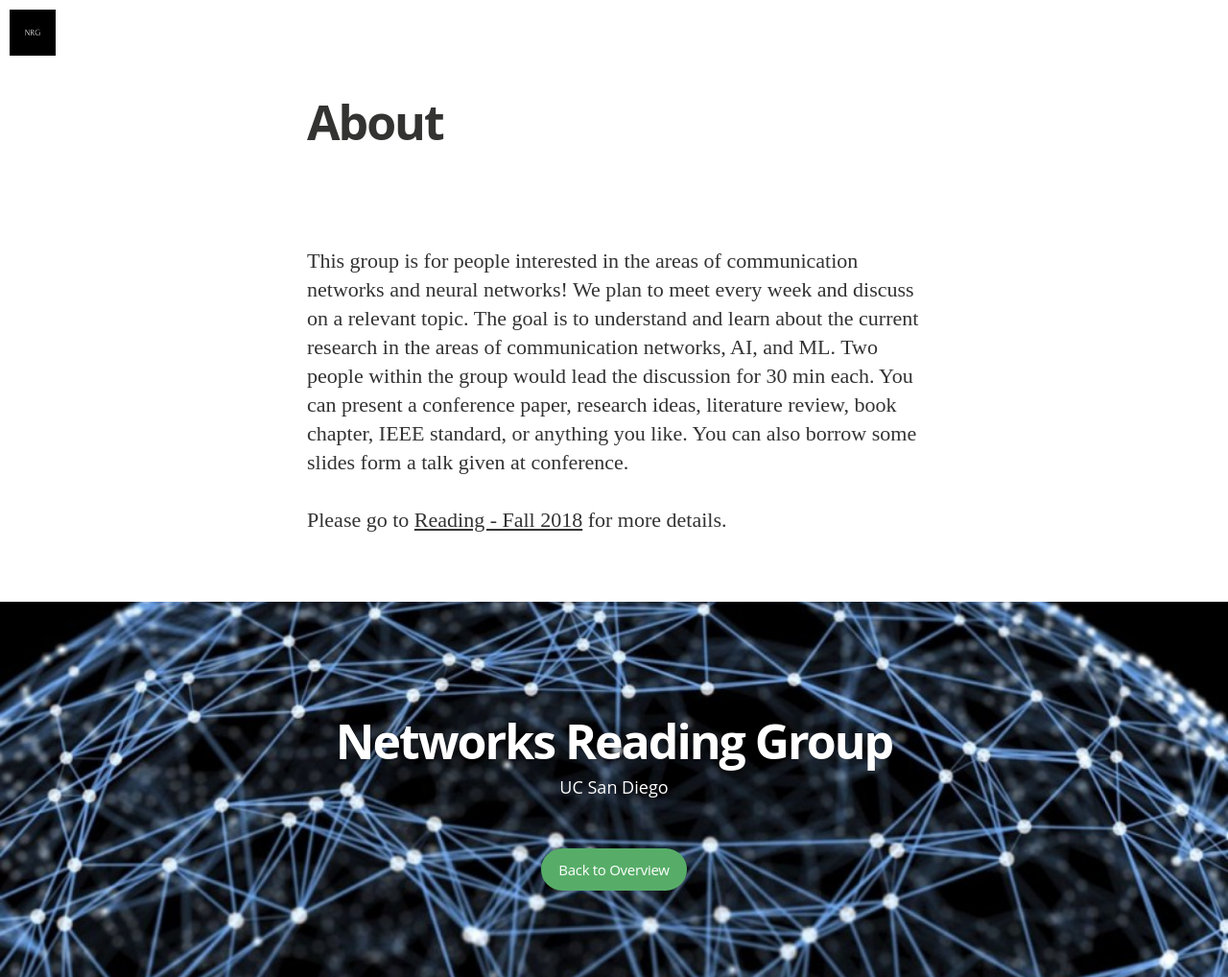
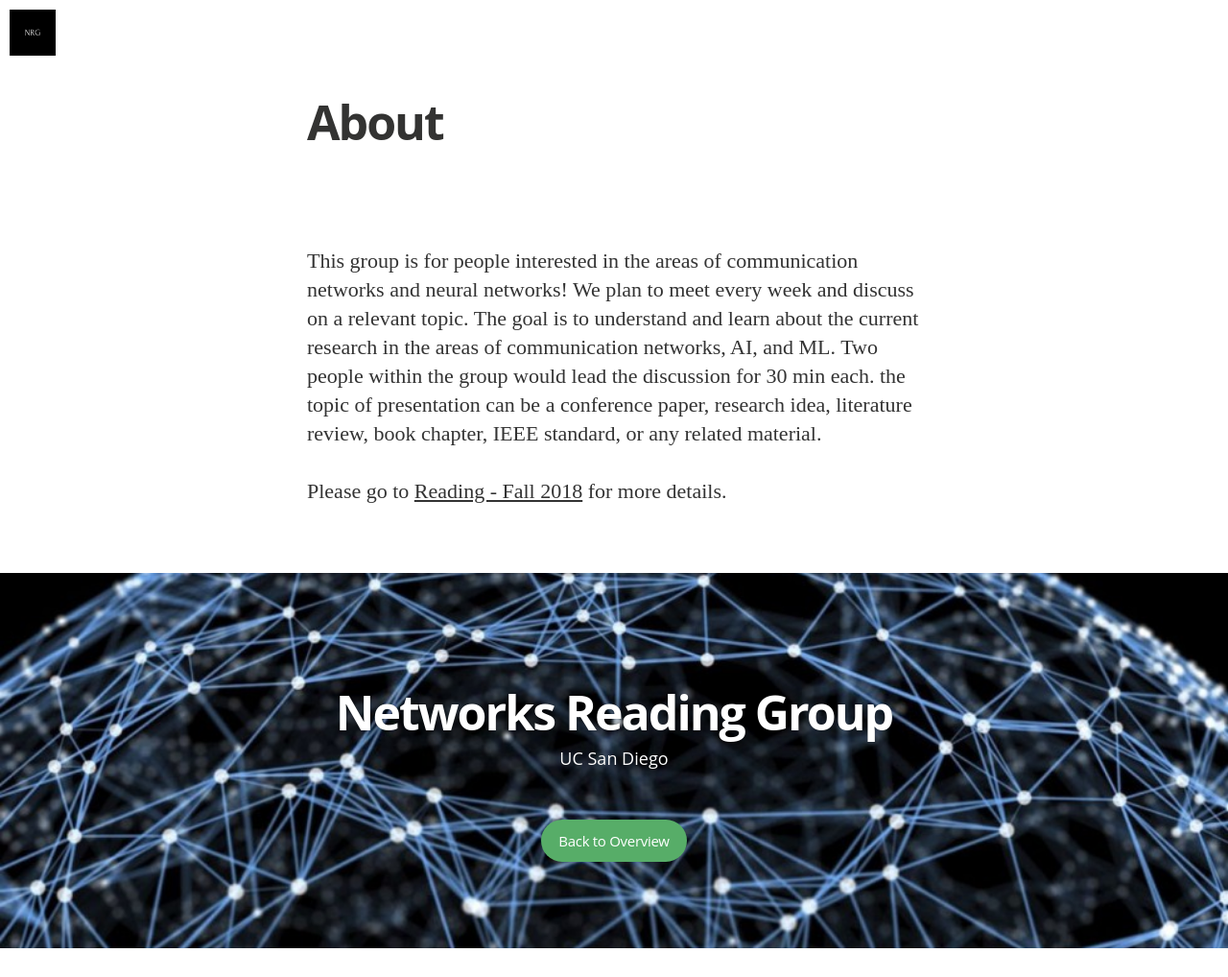
Before and after one commit to nrgucsd/nrgucsd.github.io, a Jekyll site: the page built from about.md, in a window 1280 px wide. Shown: the whole page at 96% size. Built offline with Jekyll 4.4.1, drawn with Linux system fonts in a browser that asks for light colours; nearby versions of some CDN libraries; some web fonts are replaced; after the commit the page ends 988 px from its top, so only the background shows below that.

Commit message:
Update about.md

```diff
--- a/about.md
+++ b/about.md
@@ -3,6 +3,6 @@ layout: page
 title: About
 permalink: /about/
 ---
-This group is for people interested in the areas of communication networks and neural networks! We plan to meet every week and discuss on a relevant topic. The goal is to understand and learn about the current research in the areas of communication networks, AI, and ML. Two people within the group would lead the discussion for 30 min each. You can present a conference paper, research ideas, literature review, book chapter, IEEE standard, or anything you like. You can also borrow some slides form a talk given at conference.
+This group is for people interested in the areas of communication networks and neural networks! We plan to meet every week and discuss on a relevant topic. The goal is to understand and learn about the current research in the areas of communication networks, AI, and ML. Two people within the group would lead the discussion for 30 min each. the topic of presentation can be a conference paper, research idea, literature review, book chapter, IEEE standard, or any related material.
 
 Please go to [Reading - Fall 2018](https://nrgucsd.github.io/2018/09/01/Reading-Fall2018.html) for more details.
```
